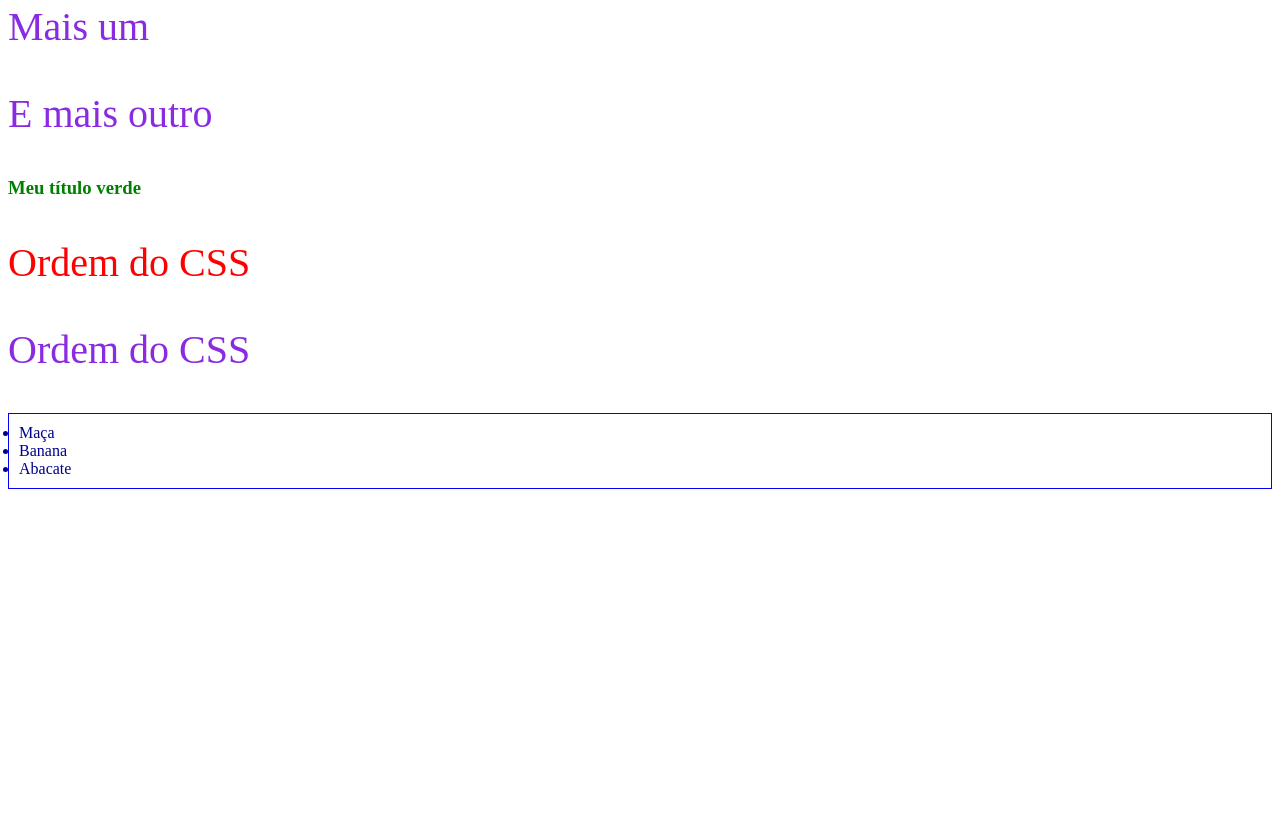
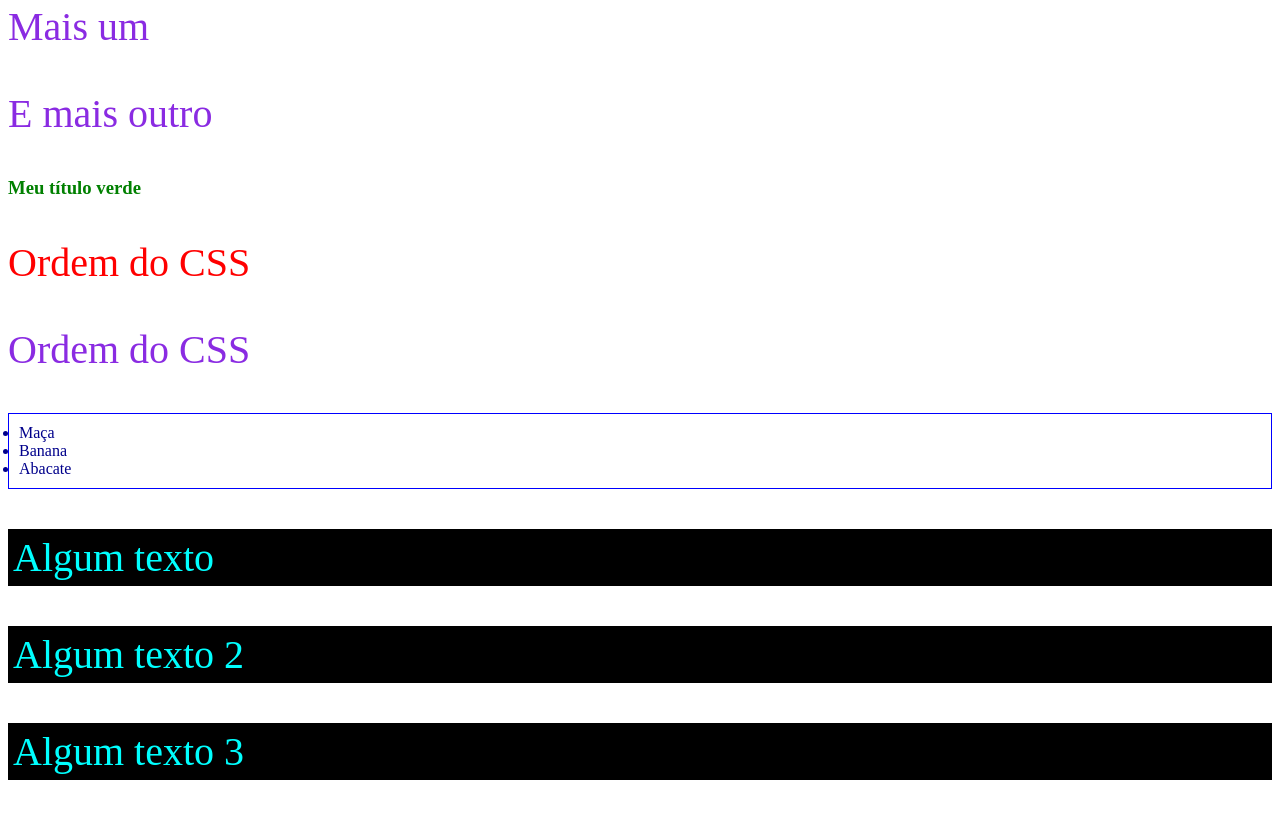
Before and after one commit to danieletecnicati/HTML, a plain HTML site: page CURSO DE FRONT END COMPLETO/ARQUIVOS/3_CSS/index.html in a window 1280 px wide. Shown: the part 316-1134 px from the top of the page. Drawn offline with Linux system fonts and the light colour scheme.

Commit message:
Classes
Programando classes

```diff
--- a/CURSO DE FRONT END COMPLETO/ARQUIVOS/3_CSS/css/styles.css
+++ b/CURSO DE FRONT END COMPLETO/ARQUIVOS/3_CSS/css/styles.css
@@ -14,3 +14,10 @@
 /* Algum comentário */
 /* mais um comentário */
 /* Terceiro comentário */
+
+/* classes */
+.paragraph {
+    background-color: #000;
+    color: aqua;
+    padding: 5px;
+}
--- a/CURSO DE FRONT END COMPLETO/ARQUIVOS/3_CSS/index.html
+++ b/CURSO DE FRONT END COMPLETO/ARQUIVOS/3_CSS/index.html
@@ -46,5 +46,11 @@
         <li>Banana</li>
         <li>Abacate</li>
     </ul>
+
+    <!-- 8 - Classes -->
+    <p class="paragraph">Algum texto</p>
+    <p class="paragraph">Algum texto 2</p>
+    <p class="paragraph">Algum texto 3</p>
+
 </body>
 </html>
```
